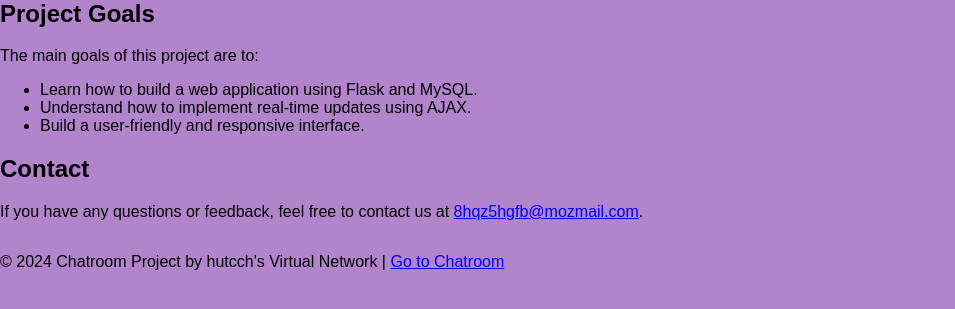
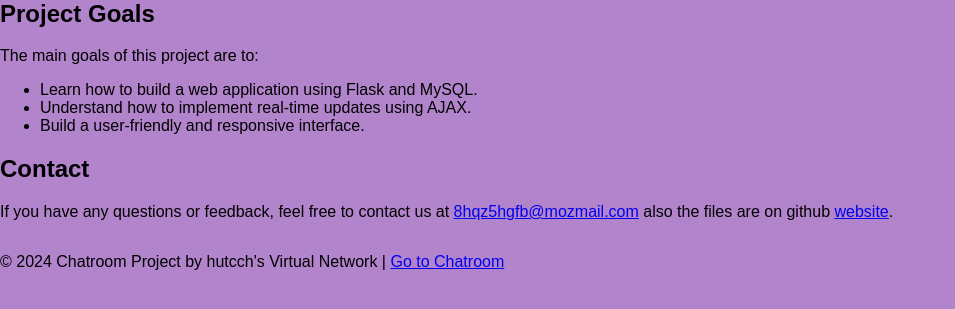
Before and after one commit to hutcch0/chatroom-website, a Flask app: page /about in a window 1280 px wide. Shown: the part 340-649 px from the top of the page, without its empty margins (0-955 px from the left). Run offline with Flask 2, Linux system fonts and the light colour scheme; data that the repository does not hold is empty.

Commit message:
Update about.html

```diff
--- a/templates/about.html
+++ b/templates/about.html
@@ -44,7 +44,7 @@
 
         <section class="contact">
             <h2>Contact</h2>
-            <p>If you have any questions or feedback, feel free to contact us at <a href="8hqz5hgfb@mozmail.com">8hqz5hgfb@mozmail.com</a>.</p>
+            <p>If you have any questions or feedback, feel free to contact us at <a href="8hqz5hgfb@mozmail.com">8hqz5hgfb@mozmail.com</a> also the files are on github <a href="https://github.com/hutcch0/chatroom-website/tree/main">website</a>.</p>
         </section>
     </div>
 
```
